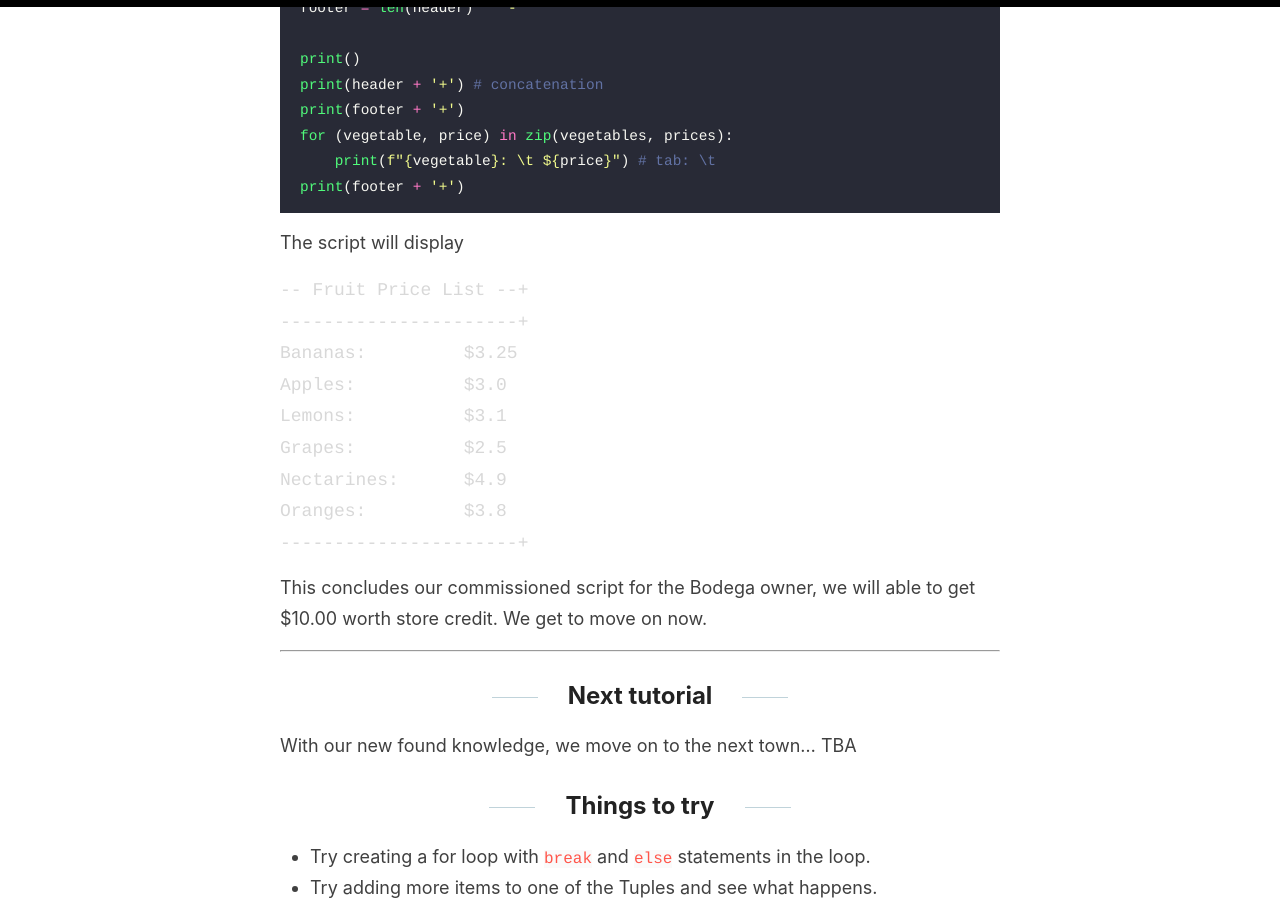
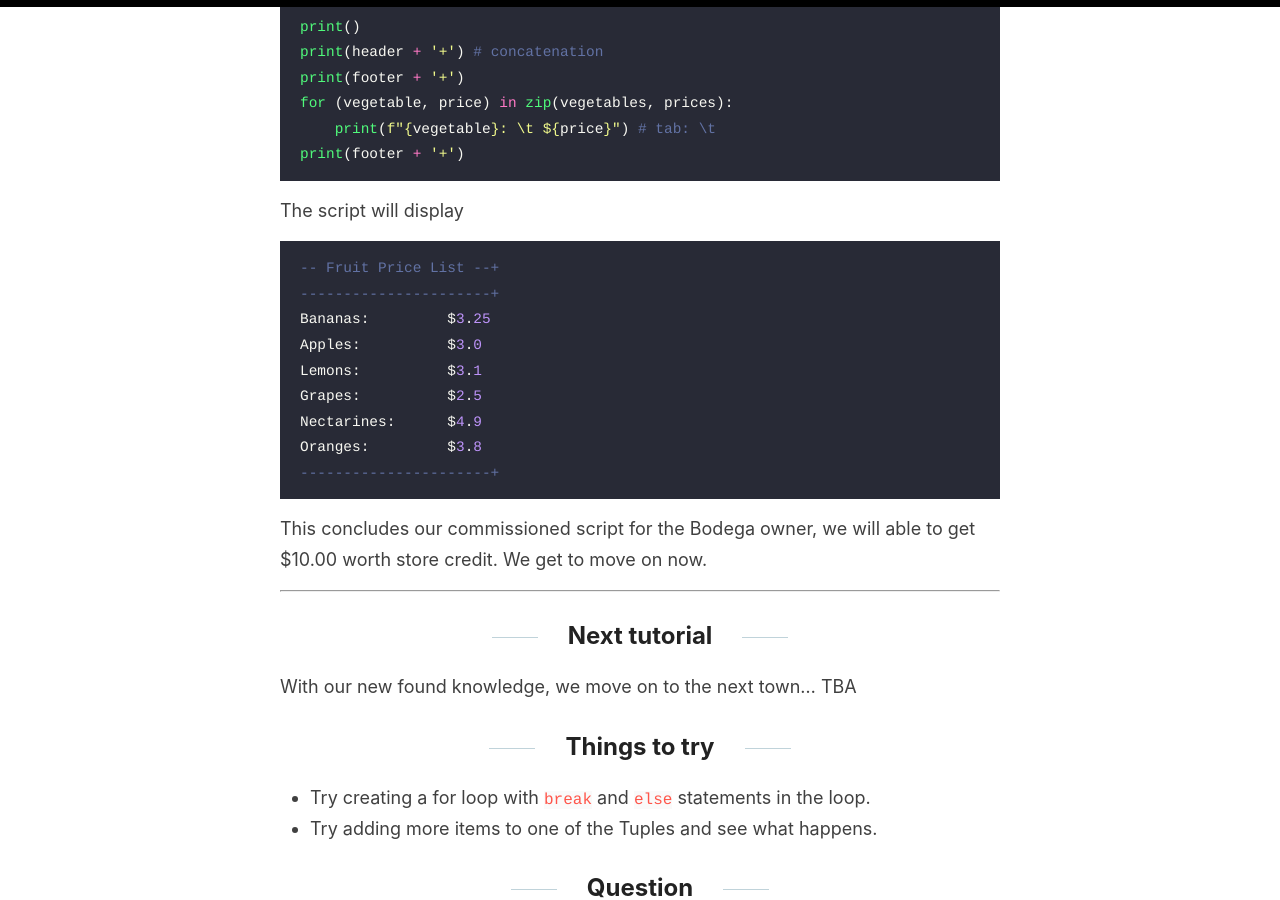
Before and after one commit to KikeVen/python911, a Jekyll site: the page built from _posts/2019-9-24-price-list-loops-08.md, in a window 1280 px wide and 900 px high, scrolled down 8227 px. Built offline with Jekyll 4.4.1, drawn with Linux system fonts in a browser that asks for light colours; comment, search, counter and statistics services are not loaded; some of the changed text lies outside the part shown.

Commit message:
editorial (update)

````diff
--- a/_posts/2019-9-24-price-list-loops-08.md
+++ b/_posts/2019-9-24-price-list-loops-08.md
@@ -176,7 +176,7 @@ for (n1, n2) in zip(tuple_1, tuple_2):
 
 The for loop, above, will print the follwing to the screen.
 
-```cmd
+```sql
 1 x 7 = 7
 2 x 7 = 14
 3 x 7 = 21
@@ -275,7 +275,7 @@ print(footer + '+')
 
 The script will display
 
-```cmd
+```sql
 -- Fruit Price List --+
 ----------------------+
 Bananas:         $3.25
````
